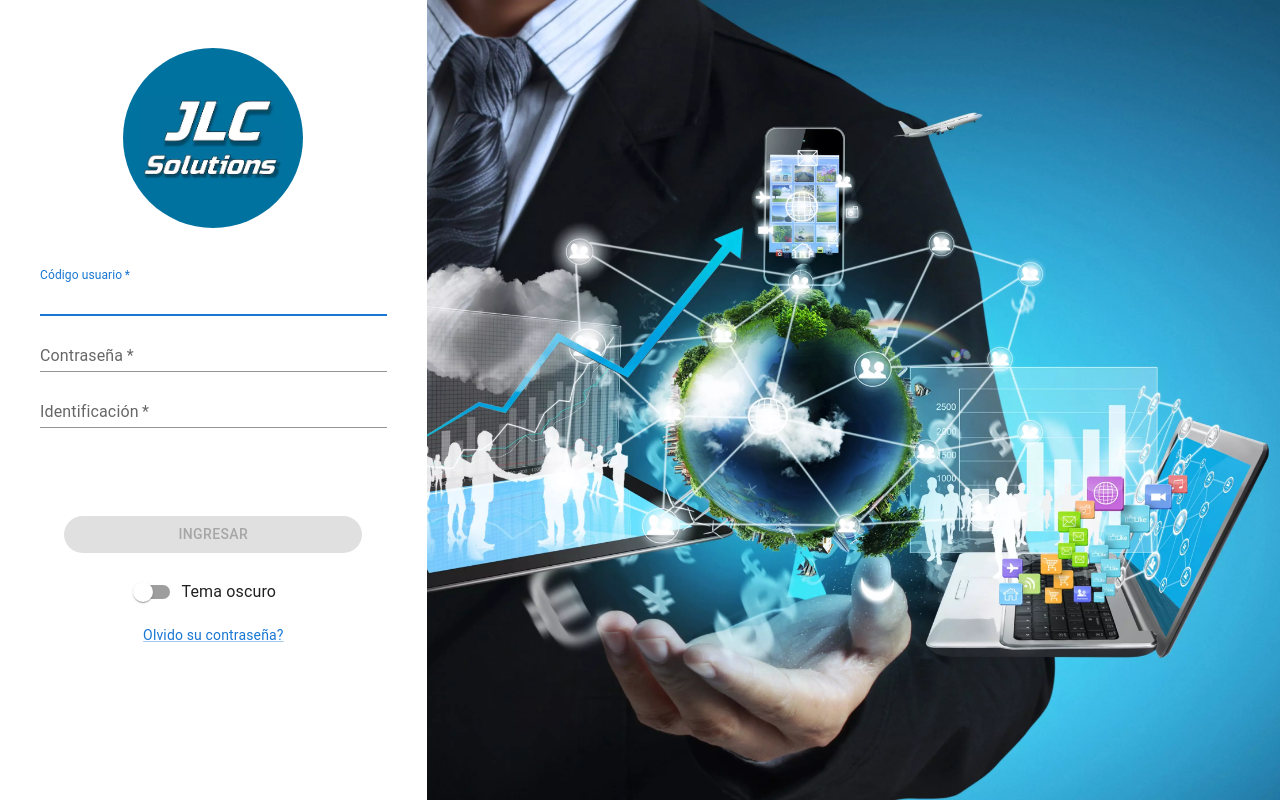
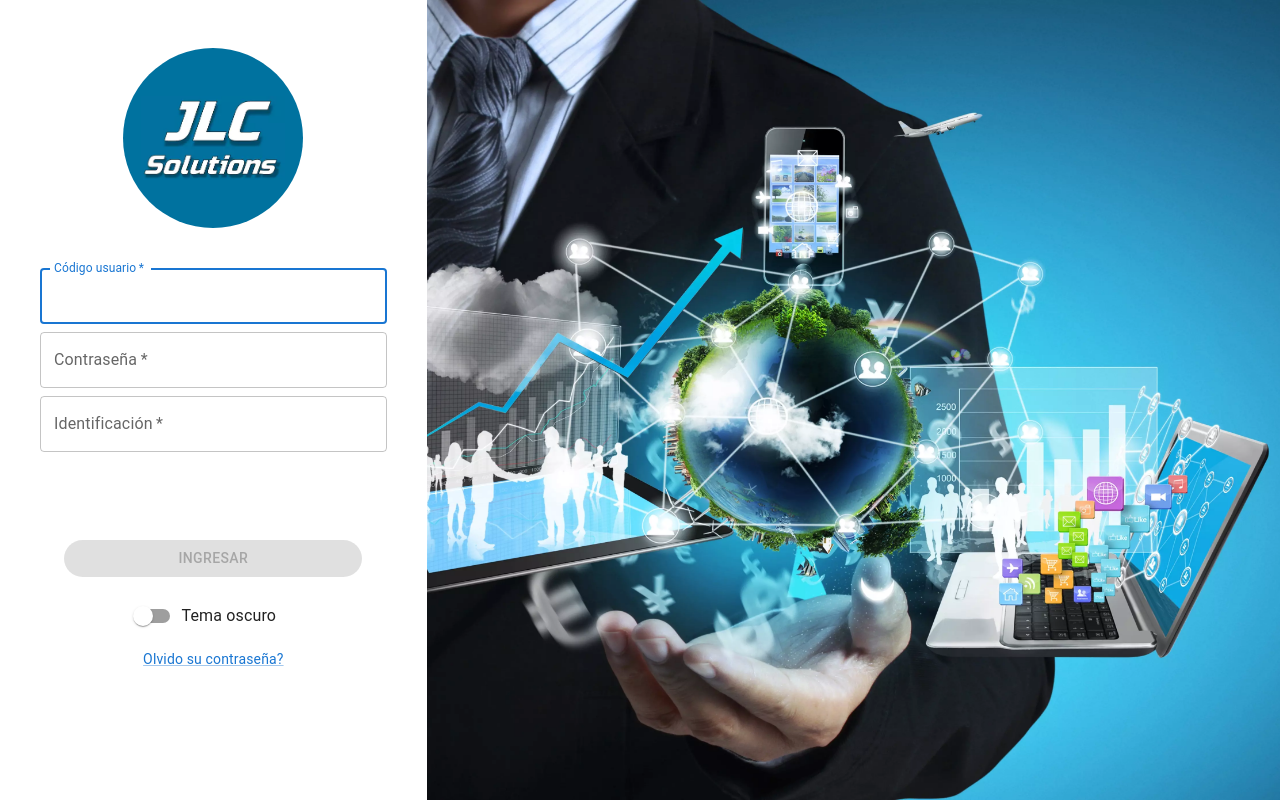
Before and after one commit to jlcsolutionscr/facturacion-web, a React (Vite) app: page / in a window 1280 px wide. Built offline with nearby package versions, Linux system fonts and the light colour scheme; no server answers.

Commit message:
Login page tss styled

```diff
--- a/src/pages/login-page.tsx
+++ b/src/pages/login-page.tsx
@@ -1,4 +1,5 @@
 import React, { ChangeEvent, useState } from "react";
+import { makeStyles } from "tss-react/mui";
 
 import { restoreSession, userLogin } from "state/session/asyncActions";
 import { readFromLocalStorage } from "utils/utilities";
@@ -18,6 +19,62 @@ import LoginImage from "assets/img/login-background.webp";
 import LoginImageJpg from "assets/img/login-background.webp";
 import { useDispatch } from "react-redux";
 
+const useStyles = makeStyles()((theme) => ({
+  root: {
+    "& .MuiTextField-root": {
+      marginTop: theme.spacing(1),
+    },
+  },
+  image: {
+    backgroundImage: `url(${LoginImageJpg})`,
+    backgroundRepeat: "no-repeat",
+    backgroundSize: "cover",
+    backgroundPosition: "top",
+    "& .webp": {
+      backgroundImage: `url(${LoginImage})`,
+    },
+  },
+  paper: {
+    height: `${window.innerHeight}px`,
+    padding: theme.spacing(0, 5),
+    display: "flex",
+    flexDirection: "column",
+    alignItems: "center",
+  },
+  avatar: {
+    marginTop: theme.spacing(6),
+    width: "180px",
+    height: "180px",
+    backgroundColor: "#00729f",
+    "@media (max-height:568px)": {
+      marginTop: theme.spacing(2),
+    },
+  },
+  logoImage: {
+    width: "80%",
+  },
+  form: {
+    marginTop: theme.spacing(4),
+  },
+  footer: {
+    marginTop: "auto",
+    marginBottom: theme.spacing(6),
+    "@media (min-height:737px)": {
+      marginTop: theme.spacing(6),
+    },
+    "@media (max-height:568px)": {
+      marginBottom: theme.spacing(3),
+    },
+  },
+  logo: {
+    position: "relative",
+  },
+  message: {
+    display: "flex",
+    alignItems: "center",
+  },
+}));
+
 interface LoginPageProps {
   width: number;
   isDarkMode: boolean;
@@ -28,6 +85,7 @@ export default function LoginPage({
   isDarkMode,
   toggleDarkMode,
 }: LoginPageProps) {
+  const { classes } = useStyles();
   const [username, setUsername] = useState("");
   const [password, setPassword] = useState("");
 
@@ -59,53 +117,28 @@ export default function LoginPage({
     username === "" || password === "" || id === "";
 
   return (
-    <Grid
-      container
-      component="main"
-      sx={{
-        backgroundColor: "#FFF",
-      }}
-    >
+    <Grid container component="main">
       <Grid
         item
         xs={12}
         sm={6}
         md={4}
-        sx={{
-          "& .MuiTextField-root": {
-            mt: 1,
-          },
-        }}
+        classes={{ root: classes.root }}
         component={Paper}
         elevation={6}
         square
       >
-        <Box
-          sx={{
-            height: `${window.innerHeight}px`,
-            paddingX: 5,
-            display: "flex",
-            flexDirection: "column",
-            alignItems: "center",
-          }}
-        >
-          <Avatar
-            sx={{
-              marginTop: 6,
-              width: "180px",
-              height: "180px",
-              backgroundColor: "#00729f",
-              "@media screen and (max-height:568px)": {
-                marginTop: 2,
-              },
-            }}
-          >
-            <img style={{ width: "80%" }} src={LogoImage} alt="not available" />
+        <div className={classes.paper}>
+          <Avatar className={classes.avatar}>
+            <img
+              className={classes.logoImage}
+              src={LogoImage}
+              alt="not available"
+            />
           </Avatar>
-          <Box sx={{ marginTop: 4 }}>
-            <form noValidate>
+          <form className={classes.form} noValidate>
             <TextField
-                variant="standard"
+              variant="outlined"
               required
               fullWidth
               id="username"
@@ -116,7 +149,7 @@ export default function LoginPage({
               autoFocus
             />
             <TextField
-                variant="standard"
+              variant="outlined"
               required
               fullWidth
               name="password"
@@ -127,7 +160,7 @@ export default function LoginPage({
               onChange={handleOnChange("password")}
             />
             <TextField
-                variant="standard"
+              variant="outlined"
               required
               fullWidth
               name="id"
@@ -135,30 +168,18 @@ export default function LoginPage({
               id="id"
               value={id}
               onChange={handleOnChange("id")}
-                onKeyDown={(event) => {
-                  if (event.key === "Enter") {
+              onKeyPress={(ev) => {
+                if (ev.key === "Enter") {
                   handleLoginClick();
-                    event.preventDefault();
+                  ev.preventDefault();
                 }
               }}
             />
           </form>
-          </Box>
-          <Box
-            sx={{
-              marginTop: "auto",
-              marginBottom: 6,
-              "@media screen and (min-height:737px)": {
-                marginTop: 6,
-              },
-              "@media screen and (max-height:568px)": {
-                marginBottom: 3,
-              },
-            }}
-          >
+          <div className={classes.footer}>
             <Box mt={5}>
               <Button
-                sx={{ marginBottom: "20px" }}
+                style={{ marginBottom: "20px" }}
                 disabled={isSubmitButtonDisabled}
                 variant="contained"
                 color="secondary"
@@ -169,7 +190,7 @@ export default function LoginPage({
               </Button>
             </Box>
             <Grid container>
-              <Grid item xs={12} sx={{ textAlign: "center" }}>
+              <Grid item xs={12} style={{ textAlign: "center" }}>
                 <FormControlLabel
                   control={
                     <Switch
@@ -181,33 +202,20 @@ export default function LoginPage({
                   label="Tema oscuro"
                 />
               </Grid>
-              <Grid item xs={12} sx={{ marginTop: "5%", textAlign: "center" }}>
-                <Link
-                  onClick={(event) => event.preventDefault()}
-                  variant="body2"
+              <Grid
+                item
+                xs={12}
+                style={{ marginTop: "5%", textAlign: "center" }}
               >
+                <Link onClick={(e) => e.preventDefault()} variant="body2">
                   Olvido su contraseña?
                 </Link>
               </Grid>
             </Grid>
-          </Box>
-        </Box>
+          </div>
+        </div>
       </Grid>
-      <Grid
-        item
-        xs={false}
-        sm={6}
-        md={8}
-        sx={{
-          backgroundImage: `url(${LoginImageJpg})`,
-          backgroundRepeat: "no-repeat",
-          backgroundSize: "cover",
-          backgroundPosition: "top",
-          "& .webp": {
-            backgroundImage: `url(${LoginImage})`,
-          },
-        }}
-      />
+      <Grid item xs={false} sm={6} md={8} className={classes.image} />
     </Grid>
   );
 }
```
Lines whose indentation alone changed are shown as unchanged.
